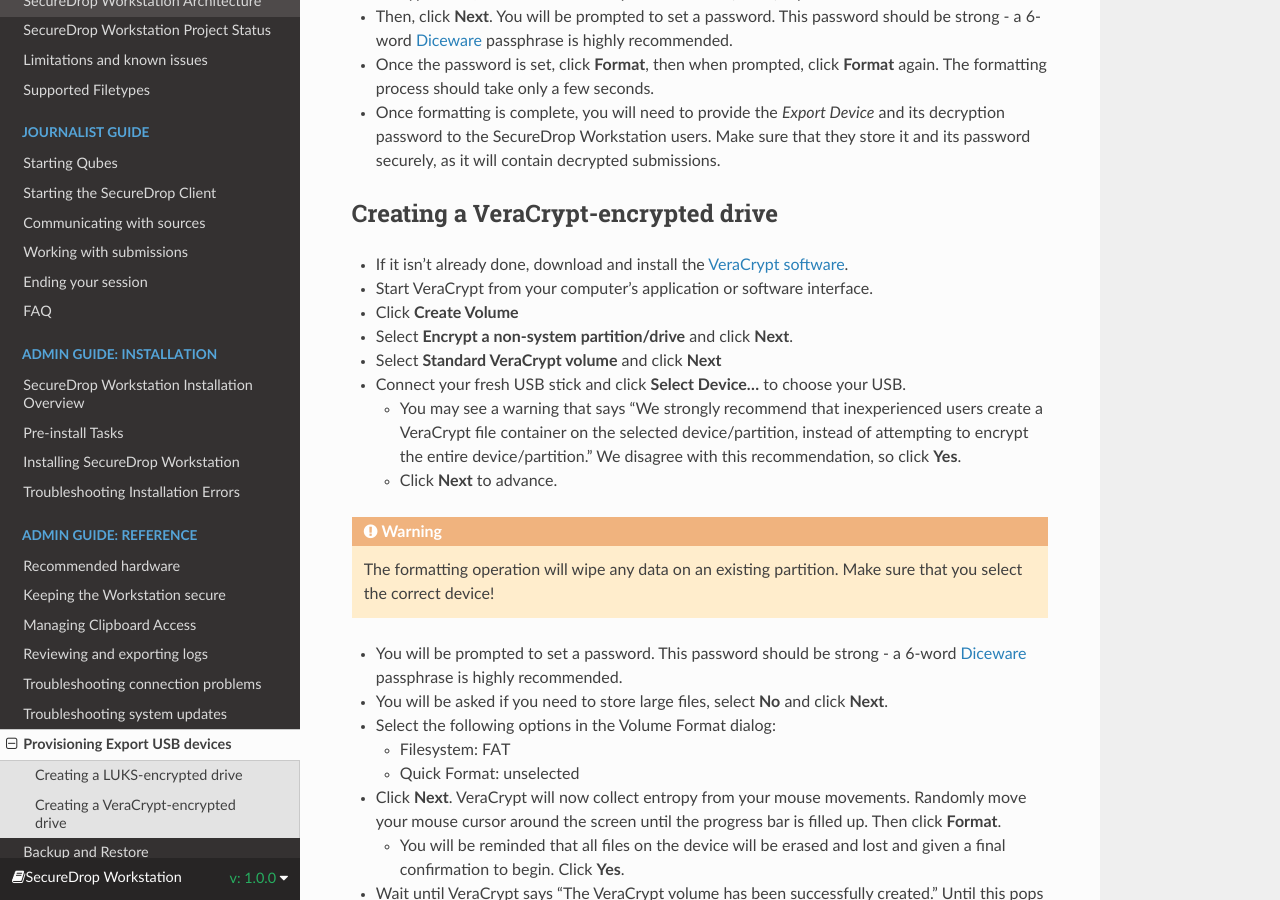
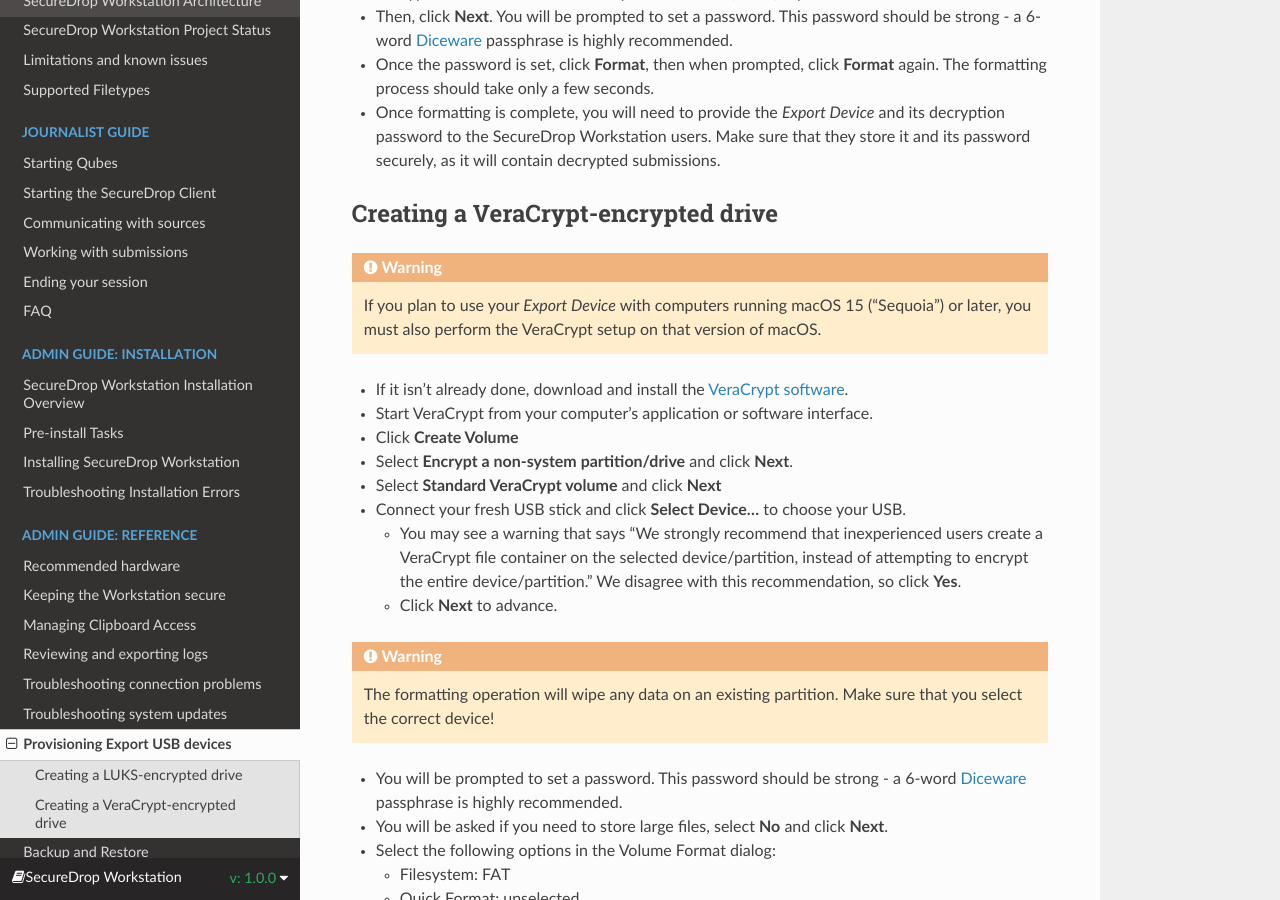
Before and after one commit to freedomofpress/securedrop-workstation-docs, a Sphinx documentation site: the page built from docs/admin/reference/provisioning_usb.rst, in a window 1280 px wide and 900 px high, scrolled down 869 px. Built offline with Sphinx 7.4.7 and the Read the Docs theme 3.1.0, drawn with Linux system fonts in a browser that asks for light colours.

Commit message:
docs: warn about macOS 15 compatibility

```diff
--- a/docs/admin/reference/provisioning_usb.rst
+++ b/docs/admin/reference/provisioning_usb.rst
@@ -43,6 +43,15 @@
 Creating a VeraCrypt-encrypted drive
 ------------------------------------
 
+.. Remove the following warning once securedrop-docs#599 and
+   veracrypt/VeraCrypt#1422 are resolved.
+
+.. warning::
+
+   If you plan to use your *Export Device* with computers running macOS 15
+   ("Sequoia") or later, you must also perform the VeraCrypt setup on that
+   version of macOS.
+
 - If it isn't already done, download and install the `VeraCrypt software <https://www.veracrypt.fr/en/Home.html>`_.
 - Start VeraCrypt from your computer's application or software interface.
 - Click **Create Volume**
```
